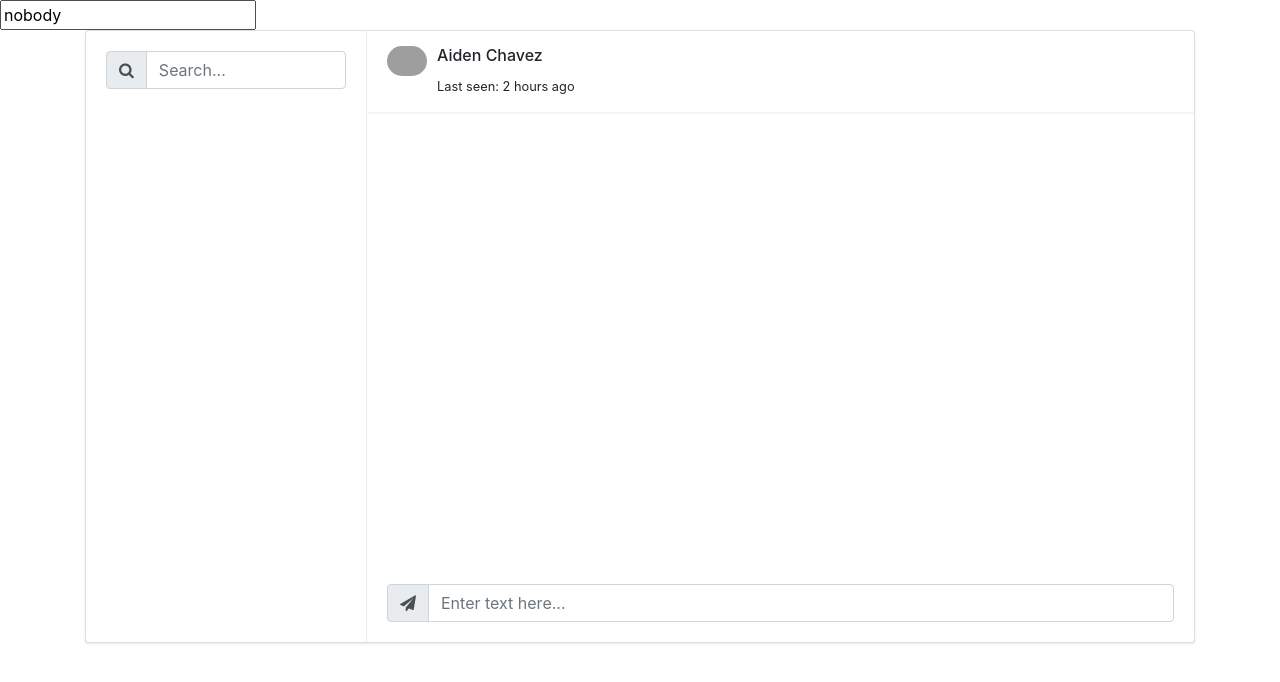
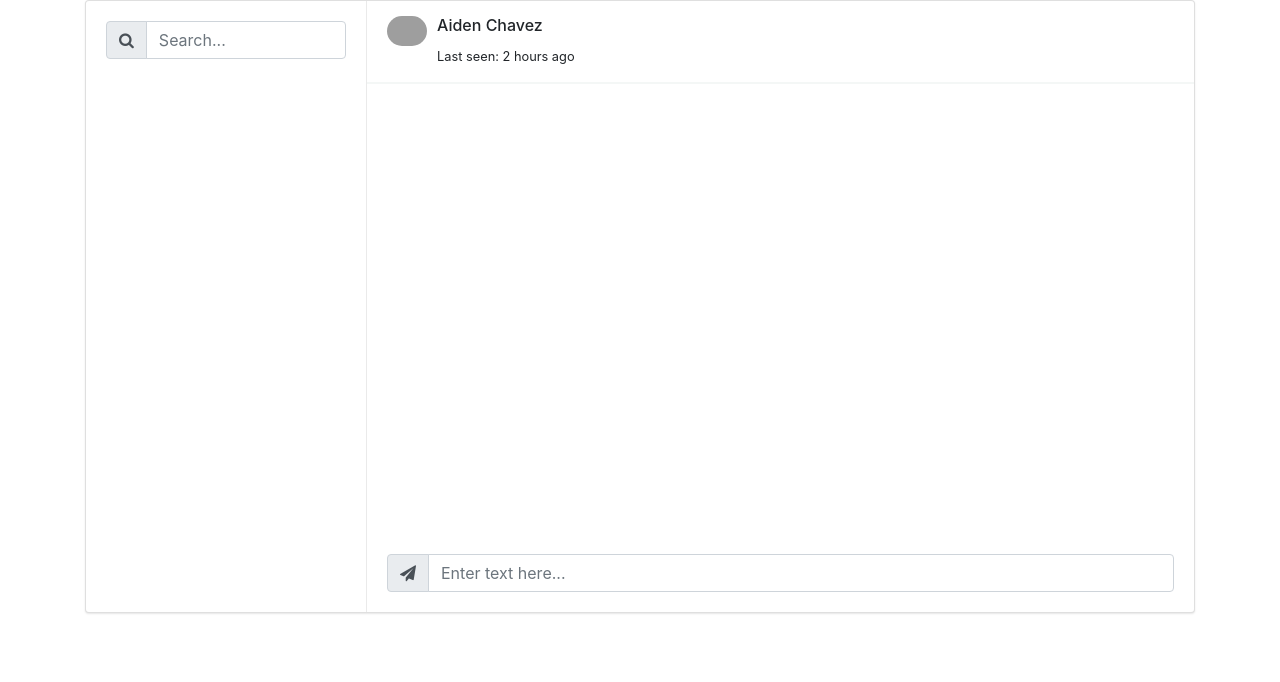
Before and after one commit to freefloatingplanet/filechat, a website: page public/index.html in a window 1280 px wide. Drawn offline with nearby package versions, Linux system fonts and the light colour scheme; no server answers; grey boxes are pictures that could not be loaded.

Commit message:
一旦ユーザ名設定領域を削除

```diff
--- a/public/index.html
+++ b/public/index.html
@@ -22,7 +22,8 @@
 
     <!--現在のメッセージ数カウント用-->
     <input type="hidden" id="currentline" value="0">
-    <input type="inputtext" id="username" value="nobody">
+    <input type="hidden" id="username" value="you">
+<!--    <input type="inputtext" id="username" value="nobody">-->
 
     <script src="lib/develop/js/accessJson.js"></script>
     <script>
```
